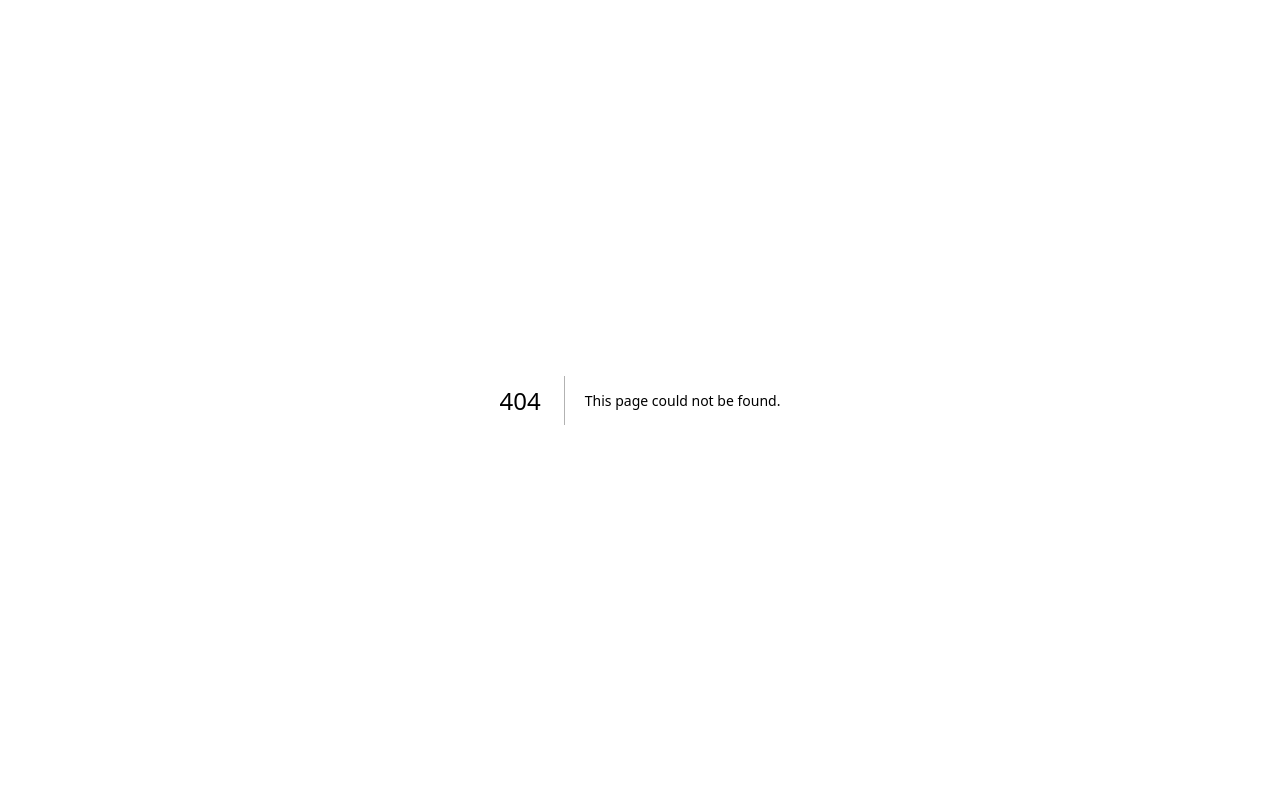
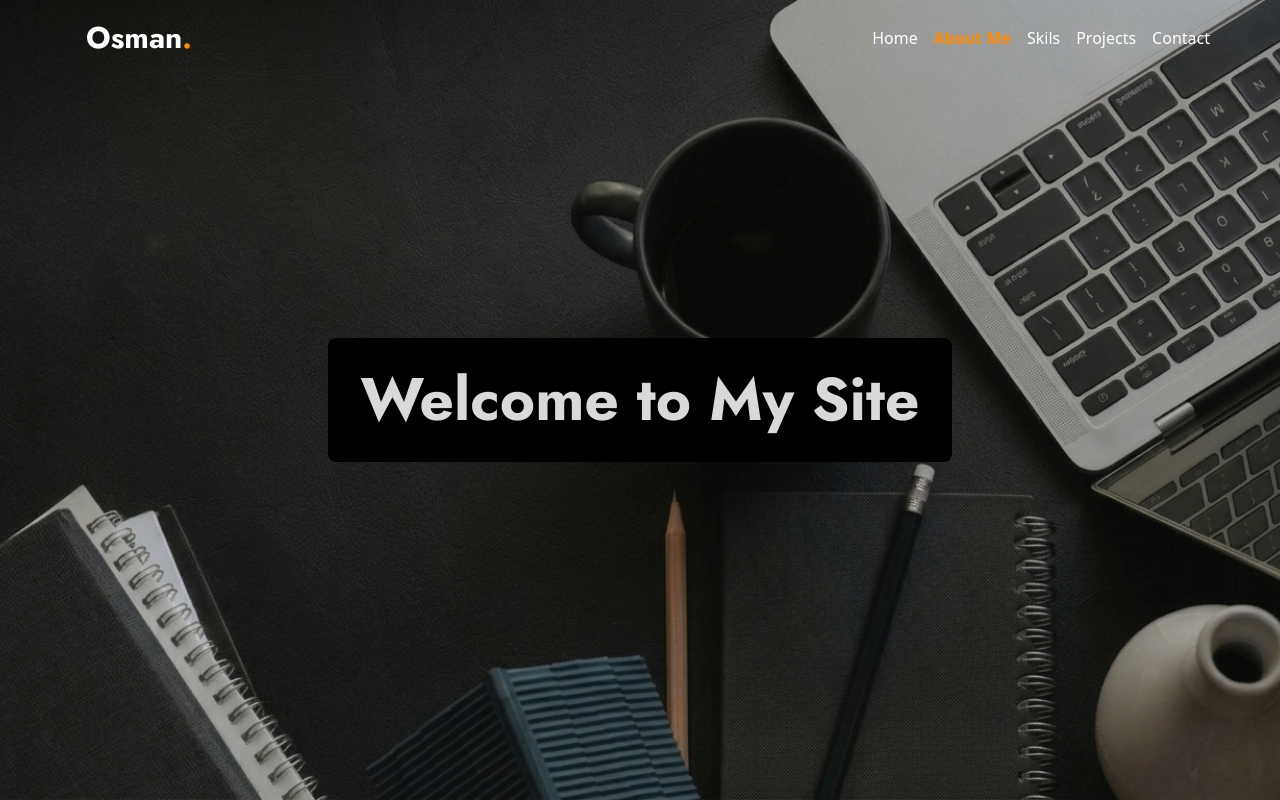
Before and after one commit to osman10/portfolio, a Next.js app: page /about in a window 1280 px wide. Before the commit this address had no page. Built offline with nearby package versions, Linux system fonts and the light colour scheme.

Commit message:
Added down arrow

```diff
--- /dev/null
+++ b/app/about/page.tsx
@@ -0,0 +1,15 @@
+const AboutPage = () => {
+    return (
+        <div className=" h-screen bg-image flex items-center justify-center">
+            {/* Overlay */}
+            <div className="absolute inset-0 bg-black/15"></div>
+            <div className="bg-black bg-opacity-50 p-8 rounded-lg">
+                <h1 className="text-white text-6xl font-jost font-bold">
+                    Welcome to My Site
+                </h1>
+            </div>
+        </div>
+    );
+};
+
+export default AboutPage;
--- a/app/components/Logo.tsx
+++ b/app/components/Logo.tsx
@@ -3,7 +3,7 @@
 const Logo = () => {
     return (
         <div>
-            <h1 className="font-bold text-3xl">Osman<span className="text-dark-orange">Goni</span></h1>
+            <h1 className="font-bold text-3xl text-white font-jost px-4">Osman<span className="text-dark-orange">.</span></h1>
         </div>
     );
 };
--- a/app/components/Navbar.tsx
+++ b/app/components/Navbar.tsx
@@ -1,9 +1,67 @@
+'use client';
 
+import Link from "next/link";
+import { usePathname } from "next/navigation";
+import { useState, useEffect } from "react";
+import Logo from "./Logo";
 
 const Navbar = () => {
+    const pathname = usePathname();
+    const [isSticky, setIsSticky] = useState(false);
+
+    useEffect(() => {
+        const handleScroll = () => {
+            if (window.scrollY > 150) {
+                setIsSticky(true);
+            } else {
+                setIsSticky(false);
+            }
+        };
+
+        // Add scroll event listener
+        window.addEventListener("scroll", handleScroll);
+
+        // Cleanup the event listener on unmount
+        return () => window.removeEventListener("scroll", handleScroll);
+    }, []);
+
+    const navLinks = [
+        { href: "/", label: "Home" },
+        { href: "/about", label: "About Me" },
+        { href: "/skils", label: "Skils" },
+        { href: "/projects", label: "Projects" },
+        { href: "/contact", label: "Contact" },
+    ];
+
     return (
-        <div>
-            <h1 className="font-jost"></h1>
+        <div
+            className={`w-full z-50 transition-all duration-300 ${
+                isSticky
+                    ? "fixed top-0 left-0 bg-black shadow-lg py-5 translate-y-0 opacity-100"
+                    : "absolute top-0 left-0 bg-transparent py-5"
+            }`}
+        >
+            <div className="container mx-auto flex justify-between items-center px-4 lg:px-0">
+                <Logo />
+                <div className="flex gap-4">
+                    {navLinks.map((link) => {
+                        const isActive = pathname === link.href;
+                        return (
+                            <Link
+                                key={link.href}
+                                href={link.href}
+                                className={`transition-colors ${
+                                    isActive
+                                        ? "text-dark-orange font-semibold"
+                                        : "text-white hover:text-dark-orange"
+                                }`}
+                            >
+                                {link.label}
+                            </Link>
+                        );
+                    })}
+                </div>
+            </div>
         </div>
     );
 };
--- /dev/null
+++ b/app/components/ScrollIndicator.tsx
@@ -0,0 +1,12 @@
+import { FiChevronDown } from 'react-icons/fi';
+
+export default function ScrollIndicator(): React.JSX.Element {
+  return (
+    <div className="absolute bottom-6 left-1/2 -translate-x-1/2 z-10 pointer-events-none">
+      <div className="flex flex-col items-center text-white/80">
+        {/* Tailwind's built-in animate-bounce class handles the floating animation */}
+        <FiChevronDown className="w-6 h-6 animate-bounce" />
+      </div>
+    </div>
+  );
+}
--- a/app/globals.css
+++ b/app/globals.css
@@ -1,8 +1,40 @@
 @import "tailwindcss";
+
+:root {
+  --bg-image: url('/images/bg.jpg');
+}
+
+@utility bg-image {
+  background-image: var(--bg-image);
+  background-size: cover;
+  background-position: center;
+  background-repeat: no-repeat;
+}
+
+@utility container {
+  width: 100%;
+  margin-inline: auto;
+  padding-inline: 1rem; /* Adjust padding if needed (e.g., 1.5rem for 24px) */
+  max-width: 1140px;
+}
+
+@utility h1 {
+  font-size: 90px;
+  font-weight: 700;
+  color: #ffffff;
+  max-width: 546px;
+  font-family: var(--font-jost);
+  line-height: 100px;
+}
+
+
+
 
 @theme {
   /* google fonts */
   --font-jost: var(--font-jost-variable), sans-serif;
   /* custom color */
   --color-dark-orange: #ff8c00;
+  --color-light-orange: #ffa500;
+  --color-dark-grey : #333333;
 }
--- a/app/layout.tsx
+++ b/app/layout.tsx
@@ -1,6 +1,7 @@
 import type { Metadata } from "next";
 import { Geist, Geist_Mono, Jost } from "next/font/google";
 import "./globals.css";
+import Navbar from "./components/Navbar";
 
 
 const geistSans = Geist({
@@ -30,8 +31,7 @@ export default function RootLayout({ children }: LayoutProps<"/">) {
       className={`${geistSans.variable} ${geistMono.variable} ${jost.variable} h-full antialiased`}
     >
       <body className="min-h-full flex flex-col">
-
-
+        <Navbar />
         {children}
 
       </body>
--- a/app/page.tsx
+++ b/app/page.tsx
@@ -1,11 +1,35 @@
-import Logo from "./components/Logo";
+import Navbar from "./components/Navbar";
+import ScrollIndicator from "./components/ScrollIndicator";
+
 
 
 const page = () => {
   return (
-    <div>
-      <Logo/>
-    </div>
+    <>
+      {/* full screen content */}
+      <div className="relative bg-image h-screen flex flex-col justify-center">
+        {/* overlay */}
+        <div className="absolute inset-0 bg-black opacity-50"></div>
+
+        {/* text content */}
+        <div className="container mx-auto text-center md:text-left text-white relative z-10">
+          <h1 className="h1 text-center md:text-left">Hi, I'm Osman Goni</h1>
+          <h2 className="font-bold tracking-[1.6px] py-4">MERN Stack Developer</h2>
+        </div>
+
+
+      {/* Placed at the bottom of the hero section */}
+      <ScrollIndicator />
+      </div>
+
+
+      {/* below full screen content */}
+      <div className="container mx-auto px-4 lg:px-0 py-8 h-screen">
+        <p className="">Building Scalable Full-Stack Web Applications with React, Node.js, Express & MongoDB. Dedicated to crafting fast, user-centered web applications with clean REST APIs, robust database schemas, and smooth interactive interfaces</p>
+      </div>
+
+
+    </>
   );
 };
 
```
